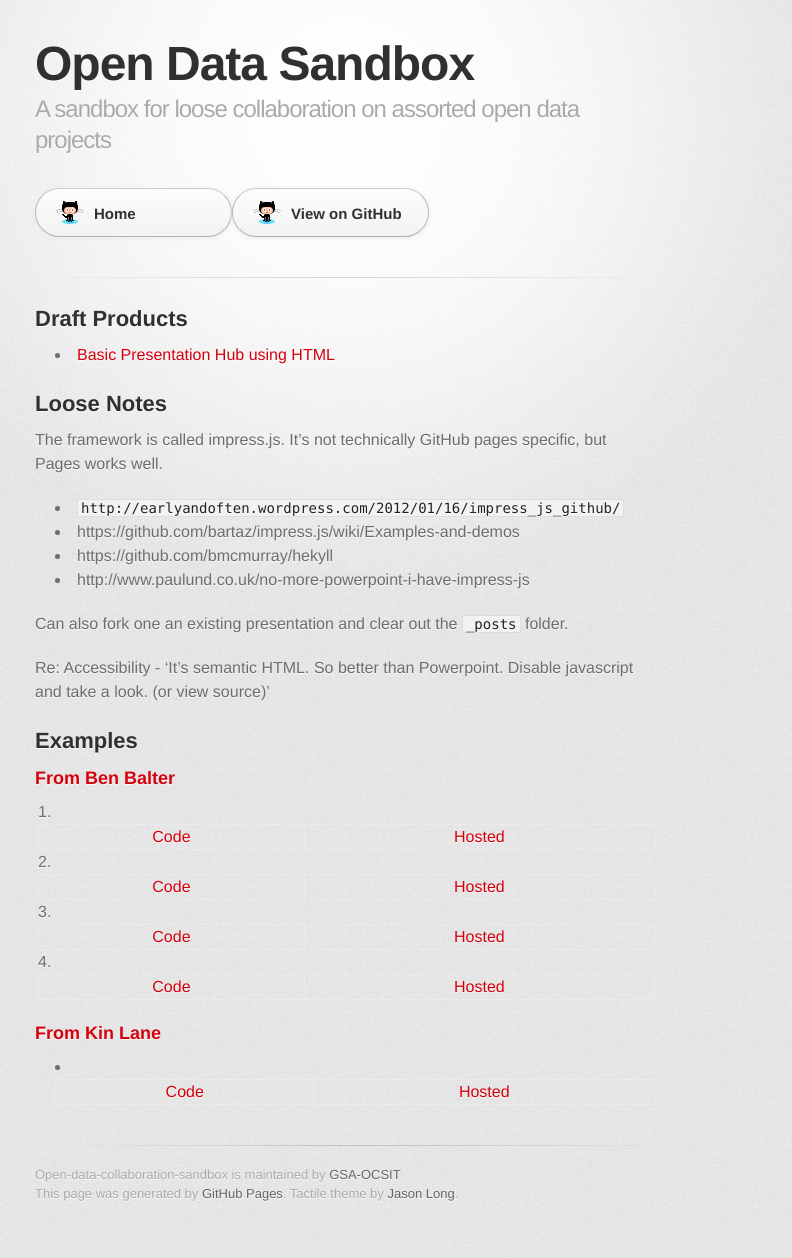
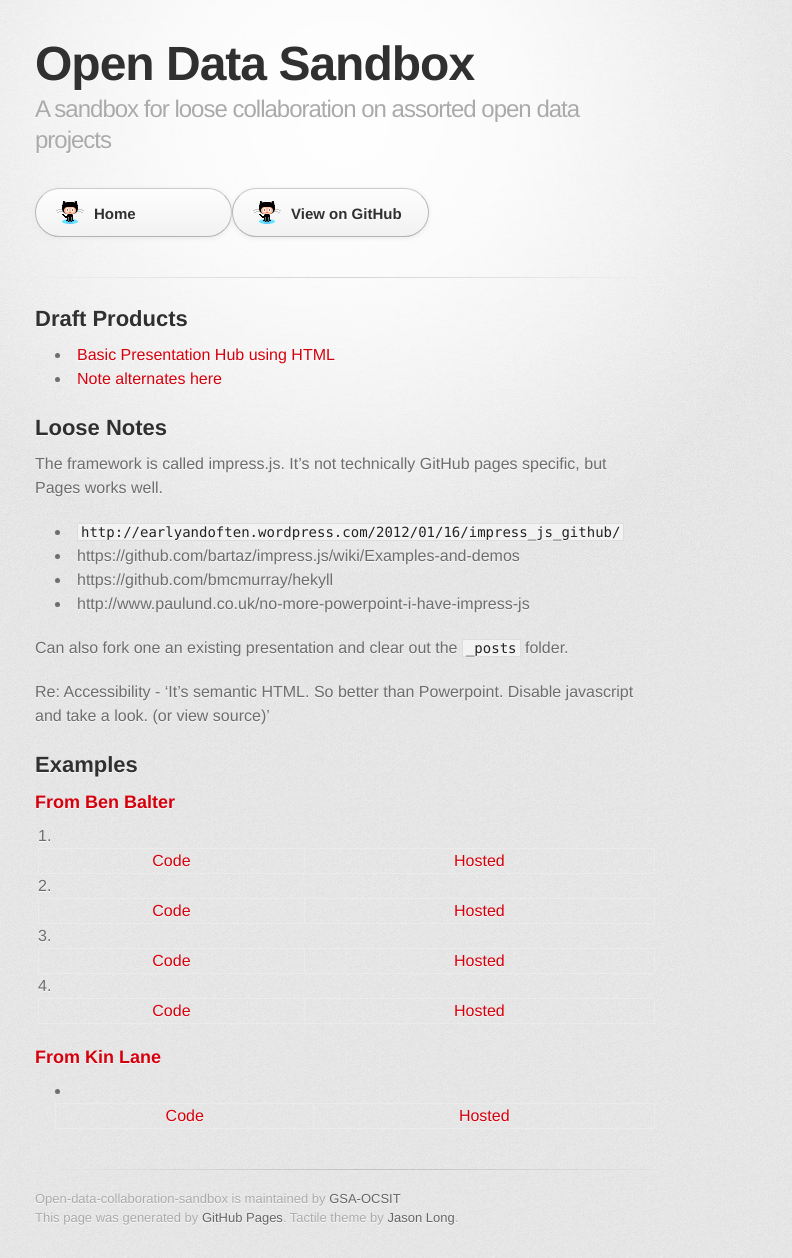
Before and after one commit to GSA/Open-Data-Collaboration-Sandbox, a Jekyll site: the page built from github_presentations.md, in a window 1280 px wide. Shown: the whole page, without its empty margins (295-1087 px from the left). Built offline with Jekyll 4.4.1, drawn with Linux system fonts in a browser that asks for light colours; some web fonts are replaced; before the commit the page ends 1234 px from its top, so only the background shows below that.

Commit message:
Update github_presentations.md

```diff
--- a/github_presentations.md
+++ b/github_presentations.md
@@ -8,6 +8,7 @@
 
 ## Draft Products
 * [Basic Presentation Hub using HTML](https://github.com/gbinal/Presentations)
+* [Note alternates here](https://github.com/USG-Website-Templates)
 
 ## Loose Notes
 
```
